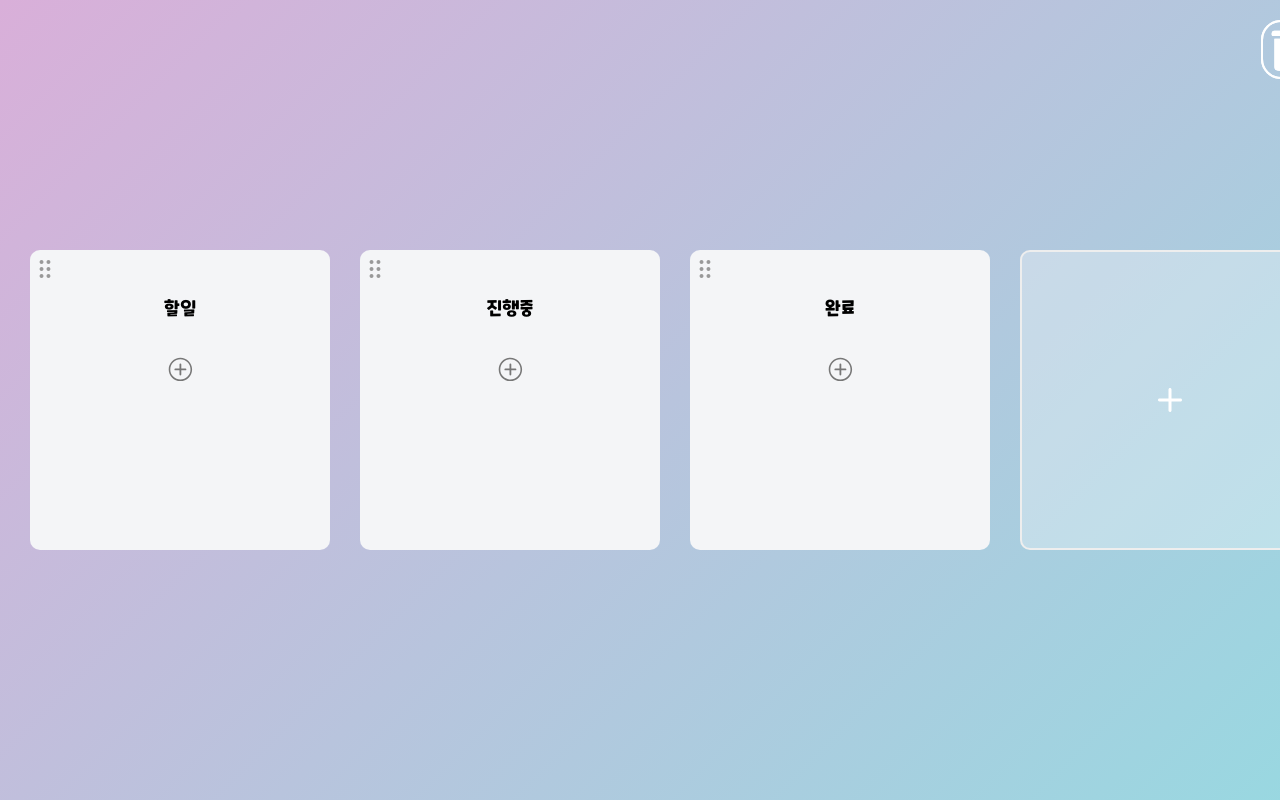
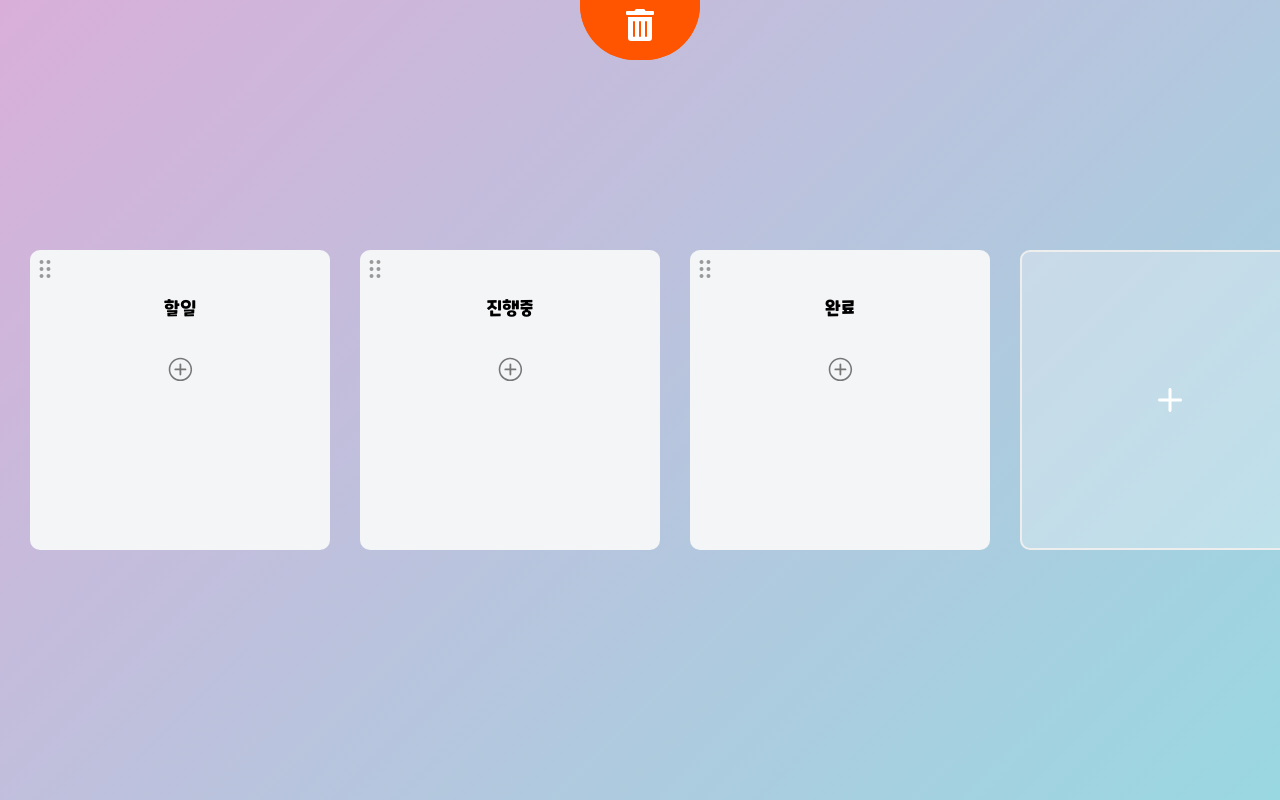
Before and after one commit to thgee/react-practice, a React (Vite) app: page /trello in a window 1280 px wide. Shown: the top 800 px of the page. Built offline with nearby package versions, Linux system fonts and the light colour scheme.

Commit message:
feat: trashCan UI 수정

```diff
--- a/src/components/Board/Board.tsx
+++ b/src/components/Board/Board.tsx
@@ -20,7 +20,8 @@ import { RxDragHandleDots2 } from "react-icons/rx";
 
 export const Board = ({
   boardInfo: { boardId, boardName, todos },
-  idx: idx,
+  idx,
+  setIsTrashOn,
 }: IBoardProps) => {
   const setTodo = useSetRecoilState(todoState);
   const [addMode, setAddMode] = useState(false);
@@ -82,7 +83,10 @@ export const Board = ({
       key={`board-${boardId}`}
       index={idx}
     >
-      {(boardDraggableProvided, boardDraggableSnapshot) => (
+      {(boardDraggableProvided, boardDraggableSnapshot) => {
+        setIsTrashOn(boardDraggableSnapshot.isDragging);
+        console.log(123132);
+        return (
           <div
             ref={boardDraggableProvided.innerRef}
             {...boardDraggableProvided.draggableProps}
@@ -134,7 +138,8 @@ export const Board = ({
               )}
             </Droppable>
           </div>
-      )}
+        );
+      }}
     </Draggable>
   );
 };
--- a/src/components/Board/types.ts
+++ b/src/components/Board/types.ts
@@ -1,3 +1,4 @@
+import { Dispatch, SetStateAction } from "react";
 import { IBoard } from "../../atoms";
 
 export interface IForm {
@@ -7,4 +8,5 @@ export interface IForm {
 export interface IBoardProps {
   boardInfo: IBoard;
   idx: number;
+  setIsTrashOn: Dispatch<SetStateAction<boolean>>;
 }
--- a/src/components/TrashCan/TrashCan.tsx
+++ b/src/components/TrashCan/TrashCan.tsx
@@ -13,7 +13,11 @@ export const TrashCan = ({ mode }: ITrashCanProps) => {
       type={mode}
     >
       {(provided, snapshot) => (
-        <TrashCanContainer {...provided.droppableProps} ref={provided.innerRef}>
+        <TrashCanContainer
+          {...provided.droppableProps}
+          ref={provided.innerRef}
+          isDraggingOver={snapshot.isDraggingOver}
+        >
           <TrashCanIcon isDraggingOver={snapshot.isDraggingOver} />
         </TrashCanContainer>
       )}
--- a/src/components/TrashCan/styles.ts
+++ b/src/components/TrashCan/styles.ts
@@ -1,17 +1,22 @@
 import styled from "@emotion/styled";
 import { FaTrashAlt } from "react-icons/fa";
 
-export const TrashCanContainer = styled.div`
-  position: absolute;
-  top: 20px;
-  right: 30px;
+export const TrashCanContainer = styled.div<{ isDraggingOver: boolean }>`
+  position: fixed;
+  left: 50vw;
+  top: -10px;
+  background-color: ${(p) => (!p.isDraggingOver ? "#ff5500" : "#ff0011")};
+  width: 120px;
+  height: 70px;
+  display: flex;
+  justify-content: center;
+  align-items: center;
+  transition: all 0.2s;
+  border-radius: 0 0 55px 55px;
+  transform: translate(-50%, 00%) scale(${(p) => (p.isDraggingOver ? 1.2 : 1)});
 `;
 
 export const TrashCanIcon = styled(FaTrashAlt)<{ isDraggingOver: boolean }>`
-  font-size: 3.7rem;
-  padding: 6px;
-  border-radius: 20px;
-  transition: all 0.2s;
-  color: ${(p) => (p.isDraggingOver ? "#ff0033" : "#fff")};
-  border: 2.4px solid ${(p) => (p.isDraggingOver ? "#ff0033" : "#fff")};
+  font-size: 2rem;
+  color: #fff;
 `;
--- a/src/pages/Trello/Trello.tsx
+++ b/src/pages/Trello/Trello.tsx
@@ -25,6 +25,7 @@ export const Trello = () => {
   const [lastBoardId, setLastBoardId] = useRecoilState(lastBoardIdState);
   const [addBoardMode, setAddBoardMode] = useState(false);
   const { setValue, register, handleSubmit } = useForm<IBoardForm>();
+  const [isTrashOn, setIsTrashOn] = useState(false);
 
   useEffect(() => {
     const boardsData = localStorage.getItem("boardsData");
@@ -184,6 +185,7 @@ export const Trello = () => {
                     key={boardInfo.boardId}
                     boardInfo={boardInfo}
                     idx={idx}
+                    setIsTrashOn={setIsTrashOn}
                   />
                 ))}
                 {provided.placeholder}
```
Lines whose indentation alone changed are shown as unchanged.
